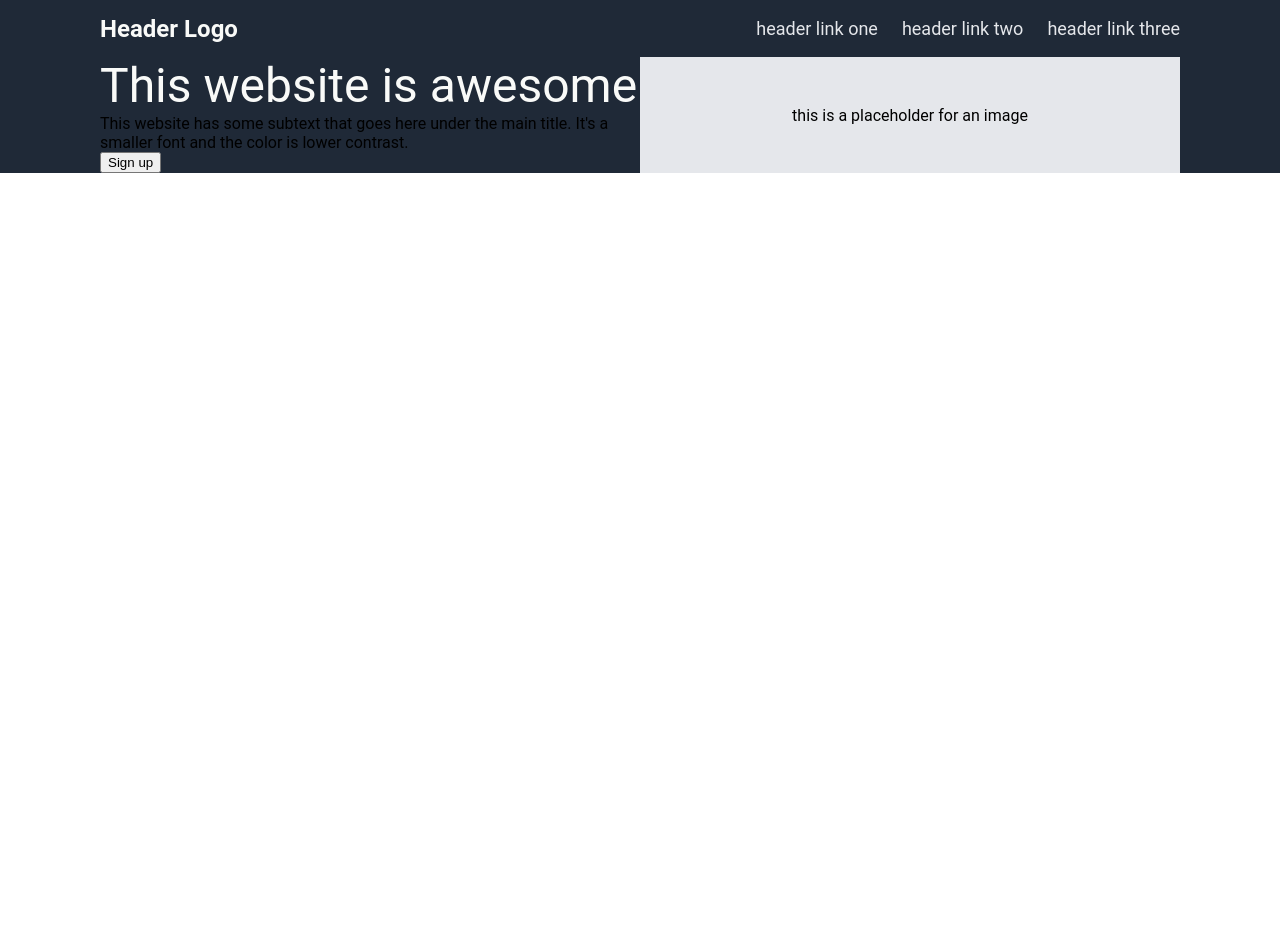
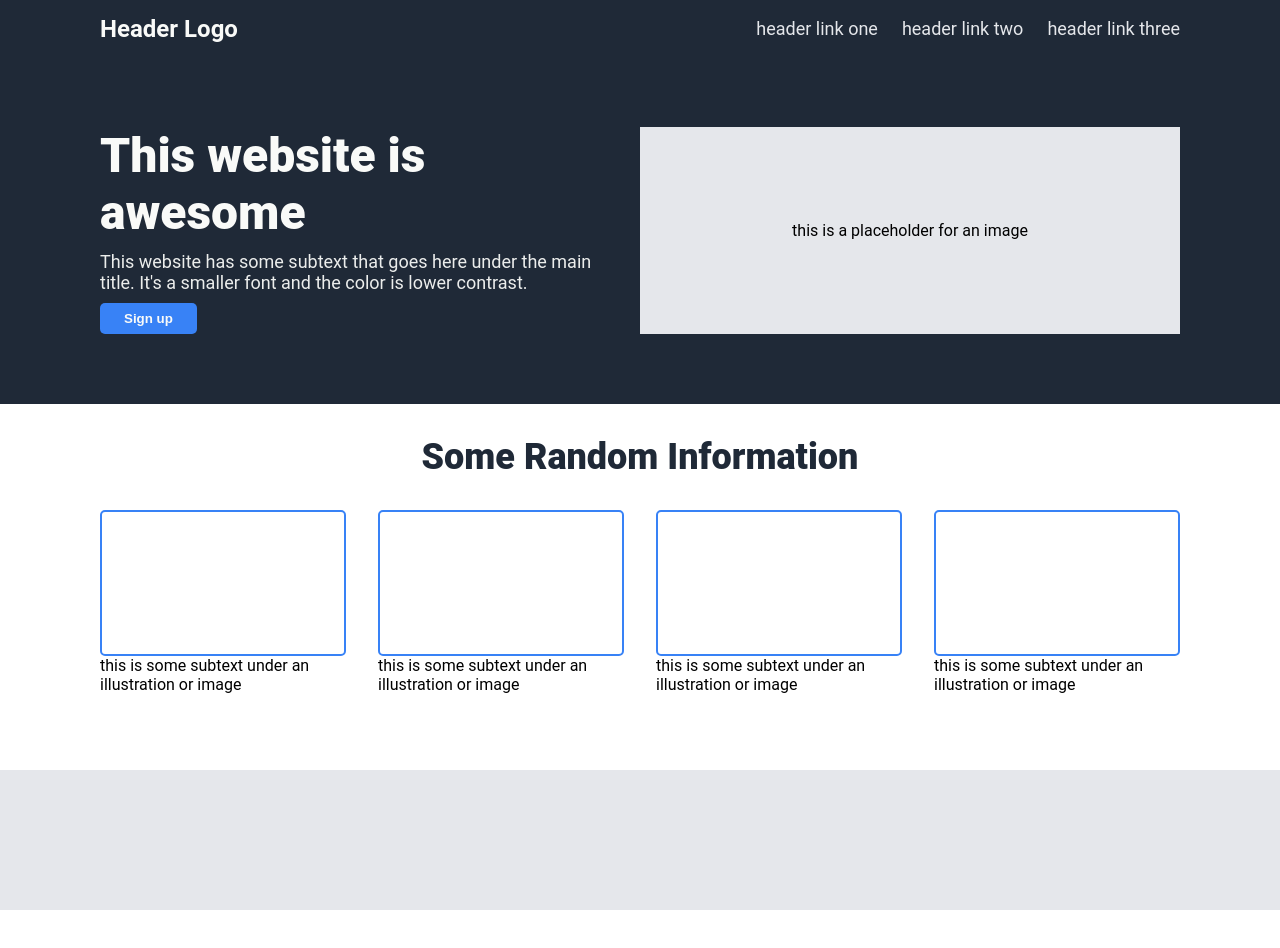
Before and after one commit to Jean-LY/odin-landing-page, a plain HTML site: page index.html in a window 1280 px wide. Before the commit the page ends 800 px from the top, so only its background shows below. Drawn offline with Linux system fonts and the light colour scheme.

Commit message:
landing page project, info-section html/css done

```diff
--- a/index.html
+++ b/index.html
@@ -28,7 +28,25 @@
             </div>
         </div>
         <div class="section random-info">
-
+            <div class="random-info-header">Some Random Information</div>
+            <div class="cards">
+                <div class="card-wrapper">
+                    <div class="card"></div>
+                    <div class="card-text"></div>
+                </div>
+                <div class="card-wrapper">
+                    <div class="card"></div>
+                    <div class="card-text"></div>
+                </div>
+                <div class="card-wrapper">
+                    <div class="card"></div>
+                    <div class="card-text"></div>
+                </div>
+                <div class="card-wrapper">
+                    <div class="card"></div>
+                    <div class="card-text"></div>
+                </div>
+            </div>
         </div>
         <div class="section quote">
 
--- a/style.css
+++ b/style.css
@@ -17,6 +17,8 @@ padding: 0 100px;
 
 .section{
     flex: 1;
+    padding-top: 70px;
+    padding-bottom: 70px;
 }
 
 .header{
@@ -50,13 +52,25 @@ padding: 0 100px;
     flex: 1;
 }
 
+.hero-content button{
+background-color: #3882F6;
+border: none;
+border-radius: 5px;
+padding: 8px 24px;
+color: #F9FAF8;
+font-weight: bold;
+}
+
 .hero-header{
     color: #F9FAF8;
     font-size: 48px;
-    font-weight: extra-bold;
+    font-weight:900;
 }
 
 .hero-main-text{
+    color: #f9faf8f0;
+    padding: 10px 10px 10px 0;
+    font-size: 18px;
 }
 
 .hero-img{
@@ -67,8 +81,37 @@ padding: 0 100px;
     align-items: center;
 }
 
-.random-info{
+.section.random-info {
+    padding-top: 0;
+}
 
+.random-info-header{
+    font-size: 36px;
+    font-weight: 900;
+    color: #1F2937;
+    justify-content: center;
+    display: flex;
+    align-items: center;
+    padding: 32px;
+}
+
+.random-info .cards{
+    display: flex;
+    justify-content: center;
+    gap: 32px;
+    padding-bottom: 48px;
+}
+.random-info .card{
+    border: #3882F6 solid 2px;
+    border-radius: 5px;
+    display: flex;
+    flex-basis: auto;
+    min-height: 100px;
+    height: 100%;
+}
+
+.random-info div.card-text::after{
+    content: "this is some subtext under an illustration or image";
 }
 
 .quote{
```
